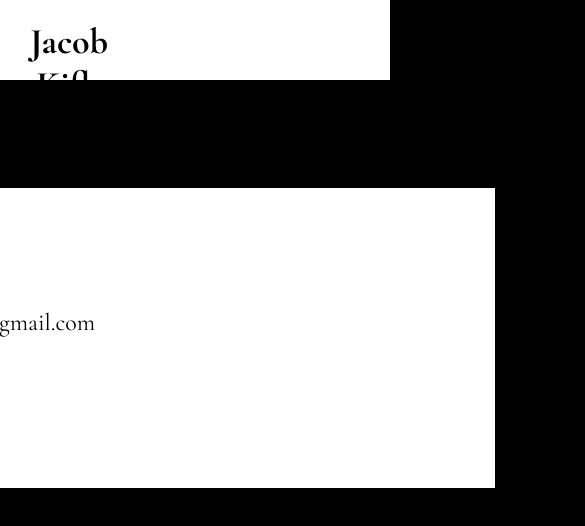
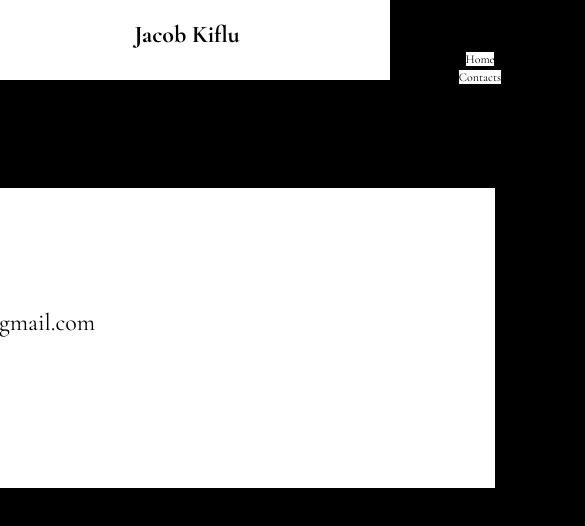
Before and after one commit to jkamara444/Jacobs-Photography-Portfolio-Website, a plain HTML site: page contacts.html in a window 390 px wide. Shown: the top 526 px of the page, 585 px wide, since content can reach past the window. Drawn offline with nearby package versions, Linux system fonts and the light colour scheme; a web font is replaced by a local one.

Commit message:
fixing iphone screen display

```diff
--- a/contacts.css
+++ b/contacts.css
@@ -75,3 +75,36 @@ nav a {
 .contbox a:hover {
     color: rgb(93, 93, 93);
 }
+
+/* media queries */
+
+@media screen and (max-width: 768px) {
+    .categories {
+        padding-top: 0;
+        padding-bottom: 15px;
+        margin-left: 0;
+        text-align: center;
+    }
+
+    nav {
+        flex-direction: column;
+        align-items: center;
+        text-align: center;
+    }
+
+    nav h3 {
+        padding-left: 0;
+        padding-right: 16px;
+        text-align: center;
+    }
+
+    nav a {
+        font-size: 12px;
+    }
+}
+
+@media only screen and (max-width: 935px) {
+    nav h3 {
+        font-size: 24px;
+    }
+}
```
